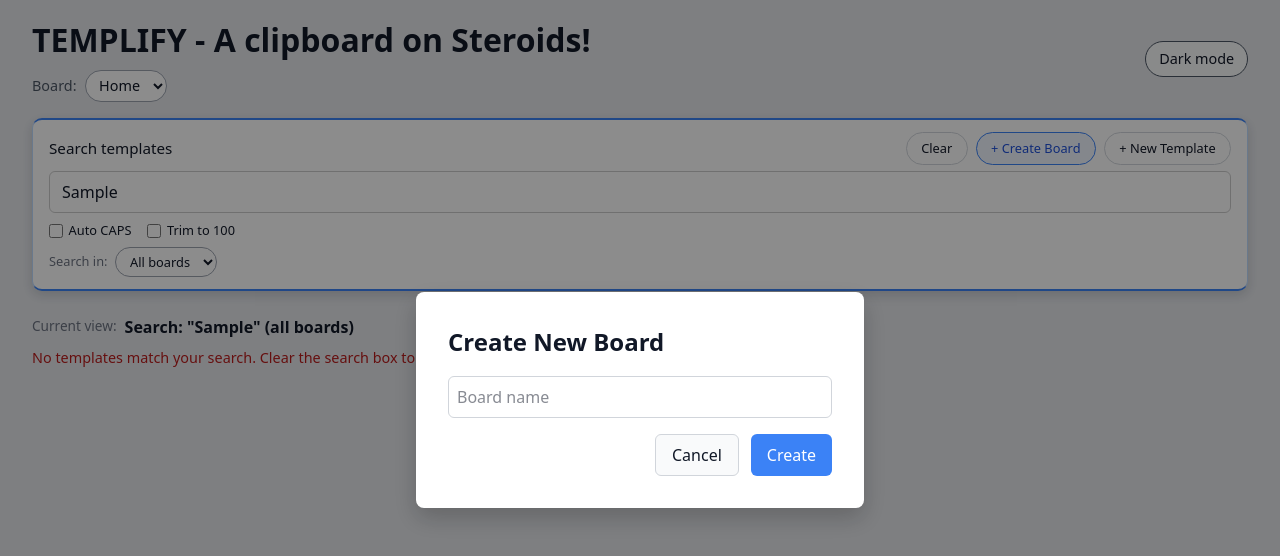
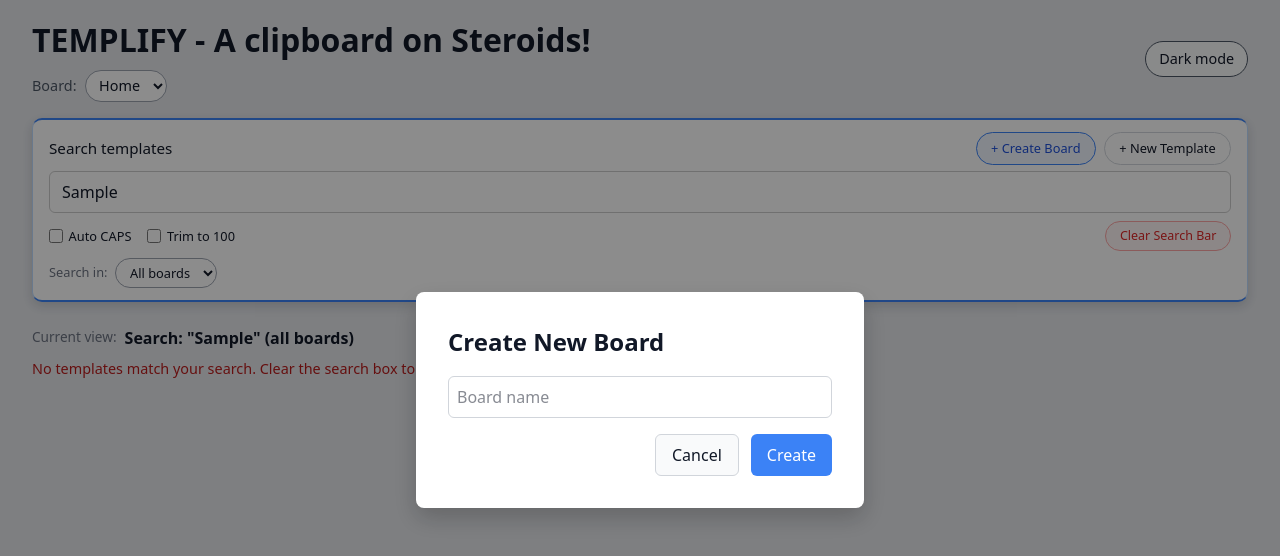
Before and after one commit to jesusoyer/templify, a Next.js app: page / in a window 1280 px wide. Both pictures are taken after typing "Sample" into the empty fields and a click on the button "+ Create Board". Shown: the top 556 px of the page. Built offline with nearby package versions, Linux system fonts and the light colour scheme.

Commit message:
moved around the clear search bar button

```diff
--- a/app/components/SearchBar.tsx
+++ b/app/components/SearchBar.tsx
@@ -162,7 +162,7 @@ export default function SearchBar({
     >
       <div style={{ display: "flex", flexDirection: "column", gap: "0.4rem" }}>
 
-        {/* Top row: label + copied badge + action buttons */}
+        {/* Top row: label + copied badge + Create Board + New Template */}
         <div
           style={{
             display: "flex",
@@ -196,28 +196,8 @@ export default function SearchBar({
             )}
           </div>
 
-          {/* Right side: Clear + Create Board + New Template */}
+          {/* Right side: Create Board + New Template */}
           <div style={{ display: "flex", alignItems: "center", gap: "0.5rem" }}>
-            {search.trim().length > 0 && (
-              <button
-                type="button"
-                onClick={handleClear}
-                style={{
-                  padding: "0.35rem 0.9rem",
-                  borderRadius: "999px",
-                  border: `1px solid ${darkMode ? "#4b5563" : "#d1d5db"}`,
-                  backgroundColor: darkMode ? "#020617" : "white",
-                  color: textColor,
-                  fontSize: "0.8rem",
-                  cursor: "pointer",
-                  whiteSpace: "nowrap",
-                }}
-              >
-                Clear
-              </button>
-            )}
-
-            {/* Create Board — same blue style as the original header button */}
             <button
               type="button"
               onClick={onCreateBoard}
@@ -236,7 +216,6 @@ export default function SearchBar({
               + Create Board
             </button>
 
-            {/* New Template toggle */}
             <button
               type="button"
               onClick={onToggleCreator}
@@ -280,16 +259,19 @@ export default function SearchBar({
           }}
         />
 
-        {/* Toggles row */}
+        {/* Bottom row: toggles + char count (left) | Clear Search Bar (right) */}
         <div
           style={{
             display: "flex",
             alignItems: "center",
-            gap: "1rem",
+            justifyContent: "space-between",
             flexWrap: "wrap",
+            gap: "0.5rem",
             paddingTop: "0.1rem",
           }}
         >
+          {/* Left: checkboxes + char count */}
+          <div style={{ display: "flex", alignItems: "center", gap: "1rem", flexWrap: "wrap" }}>
             <label style={checkboxLabelStyle}>
               <input
                 type="checkbox"
@@ -321,11 +303,32 @@ export default function SearchBar({
                 style={{
                   fontSize: "0.75rem",
                   color: search.length >= 100 ? "#b91c1c" : mutedText,
-                marginLeft: "auto",
                 }}
               >
                 {search.length}/100
               </span>
+            )}
+          </div>
+
+          {/* Right: Clear Search Bar — only visible when there's text */}
+          {search.trim().length > 0 && (
+            <button
+              type="button"
+              onClick={handleClear}
+              style={{
+                padding: "0.3rem 0.85rem",
+                borderRadius: "999px",
+                border: "1px solid #fca5a5",
+                backgroundColor: darkMode ? "#1c0a0a" : "#fff5f5",
+                color: darkMode ? "#fca5a5" : "#dc2626",
+                fontSize: "0.78rem",
+                cursor: "pointer",
+                fontWeight: 500,
+                whiteSpace: "nowrap",
+              }}
+            >
+              Clear Search Bar
+            </button>
           )}
         </div>
 
```
Lines whose indentation alone changed are shown as unchanged.
